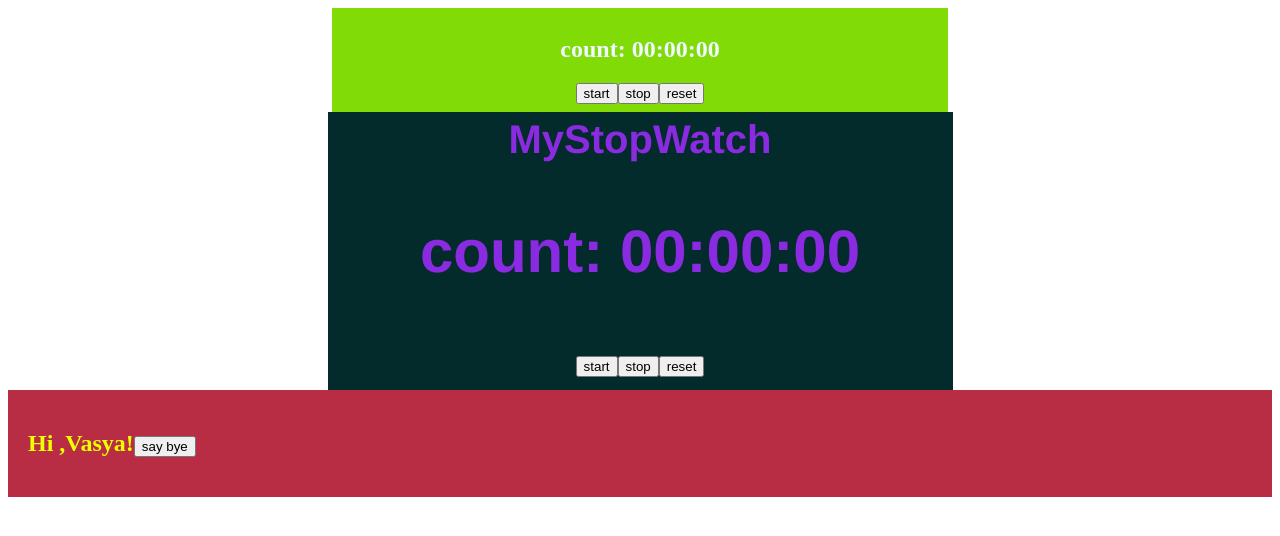
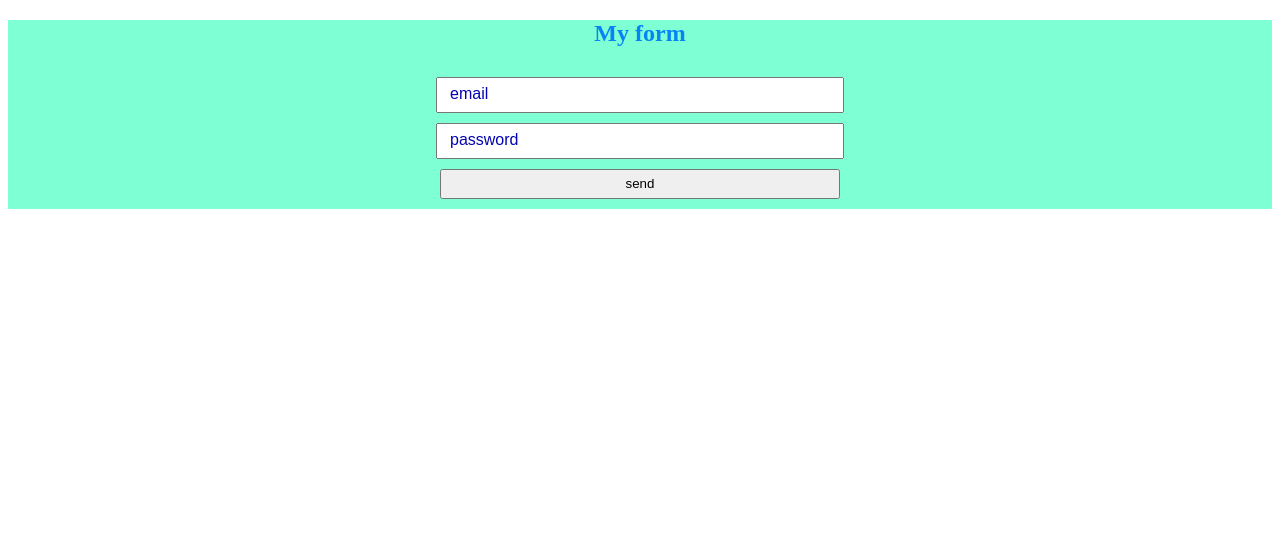
Before and after one commit to EvgeniySelivanov/fm2022-2-react-app, a React (Create React App) app: page / in a window 1280 px wide. Shown: the top 536 px of the page. Built offline with nearby package versions, Linux system fonts and the light colour scheme.

Commit message:
end lesson 240123

```diff
--- a/package.json
+++ b/package.json
@@ -6,6 +6,7 @@
     "@testing-library/jest-dom": "^5.16.5",
     "@testing-library/react": "^13.4.0",
     "@testing-library/user-event": "^13.5.0",
+    "classnames": "^2.3.2",
     "react": "^18.2.0",
     "react-dom": "^18.2.0",
     "react-scripts": "5.0.1",
--- a/src/App.js
+++ b/src/App.js
@@ -1,24 +1,21 @@
-
 import './App.css';
-
 // import CiaoSection from './components/CiaoSection';
 import { Component } from 'react';
 // import UserSection from './components/UserSection/index';
-import Stopwatch from './components/Stopwatch/index';
-import Ciao from './components/CiaoSection/Ciao';
-import MyStopWatch from './components/MyStopWatch';
+// import StopWatch from './components/StopWatch/index';
+// import Ciao from './components/CiaoSection/Ciao';
+// import MyStopWatch from './components/MyStopWatch';
+import SignInForm from './components/forms/SignInForm';
 
 class App extends Component {
-  // constructor(props) {
-  //   super(props);
 
-  // }
 
   render() {
     return <>
-      <Stopwatch />
+      {/* <StopWatch />
       <MyStopWatch/>
-      <Ciao username={'Vasya'} />
+      <Ciao username={'Vasya'} /> */}
+      <SignInForm/>
     </>;
   }
 
--- a/src/components/Stopwatch/index.js
+++ b/src/components/StopWatch/index.js
@@ -1,7 +1,7 @@
 import React, { Component } from 'react';
 //import "./style.css";
 import styles from './Stopwatch.module.css';
-class Stopwatch extends Component {
+class StopWatch extends Component {
   constructor(props) {
     super(props);
     this.state = {
@@ -58,4 +58,4 @@ class Stopwatch extends Component {
   }
 }
 
-export default Stopwatch;
+export default StopWatch;
--- /dev/null
+++ b/src/components/forms/SignInForm/SignInForm.module.css
@@ -0,0 +1,38 @@
+section{
+  background-color: aquamarine;
+}
+h1{
+  text-align: center;
+  margin-bottom: 0;
+  color: rgb(8, 131, 245);
+}
+.form{
+  display: flex;
+  flex-direction: column;
+  width: 500px;
+  align-items: center;
+  padding-top: 30px;
+ margin:auto;
+}
+.fields{
+  margin-bottom: 10px;
+  min-width: 80%;
+  height: 30px;
+
+}
+.btn{  margin-bottom: 10px;
+  min-width: 80%;
+  height: 30px;
+}
+.valid{
+  background-color: rgb(117, 231, 117);
+}
+.invalid{
+  background-color: rgb(228, 74, 3);
+}
+::placeholder{
+  color: rgb(4, 4, 177);
+  padding-left: 10px;
+  font-size: medium;
+
+}
--- /dev/null
+++ b/src/components/forms/SignInForm/index.js
@@ -0,0 +1,59 @@
+import React, { Component } from 'react';
+import cx from 'classnames';
+import styles from './SignInForm.module.css';
+const initialValues = {
+  email: '',
+  password: '',
+  isemailValid: true,
+  ispasswordValid: true
+
+}
+class SignInForm extends Component {
+  constructor(props) {
+    super(props);
+    this.state = { ...initialValues };
+  }
+  formHandler = (event) => {
+    event.preventDefault();
+    console.log(this.state);
+    event.target.reset();
+    this.setState = ({ ...initialValues });
+
+  }
+  // emailHandler=({target:{value}})=>this.setState({email:value});
+  inputHandler = ({ target: { name, value } }) => this.setState({ [name]: value,[`is${name}Valid`]:!value.includes(" ")});
+  render() {
+    const { email, password, isemailValid, ispasswordValid } = this.state;
+    const emailClasses=cx(styles.fields,{
+      [styles.invalid]:!isemailValid
+    });
+    const passClasses=cx(styles.fields,{
+      [styles.invalid]:!ispasswordValid
+    });
+    return (
+      <section>
+        <h1>My form</h1>
+        <form className={styles.form} onSubmit={this.formHandler}>
+          <input
+            value={email}
+            onChange={this.inputHandler}
+            className={emailClasses}
+            type='email' name='email'
+            placeholder="email" />
+          <input
+            value={password}
+            onChange={this.inputHandler}
+            className={passClasses}
+            type='password' name='password'
+            placeholder="password" />
+          <input
+            className={styles.btn}
+            type='submit'
+            value='send' />
+        </form>
+      </section>
+    );
+  }
+}
+
+export default SignInForm;
```
Also changed, not shown: src/components/StopWatch/Stopwatch.module.css (renamed from src/components/Stopwatch/Stopwatch.module.css), 1 other file (tests, documents, lock files or other folders).
